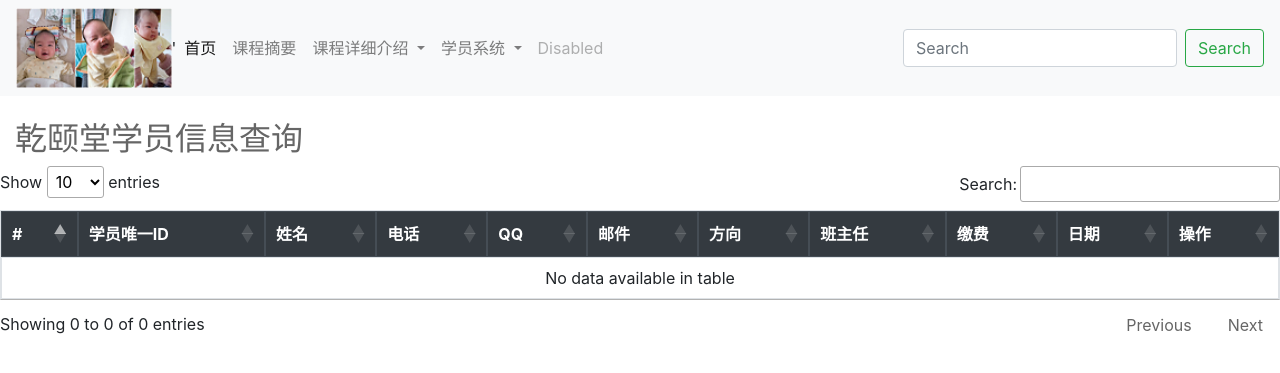
After one commit to liushuai0606/qyt_djg, a Django app: page /showstudents/ in a window 1280 px wide. The commit adds this page. Shown: the top 373 px of the page. Run offline with Django 3.2, Linux system fonts and the light colour scheme; data that the repository does not hold is empty; some libraries are stand-ins or nearby versions.

Commit message:
20200426

```diff
--- a/qyt_db/forms.py
+++ b/qyt_db/forms.py
@@ -44,9 +44,9 @@ class StudentsForm(forms.Form):
     qq_regex = RegexValidator(regex=r'^\d{5,20}$',
                               message="QQ号码需要使用5到20位数字，例如:'605658506'")
     qq_number = forms.CharField(validators=[qq_regex],
-                                min_length=11,
-                                max_length=11,
-                                label='手机号码',
+                                min_length=5,
+                                max_length=20,
+                                label='QQ号码',
                                 required=True,
                                 widget=forms.NumberInput(attrs={"class": "form-control"}))
     mail = forms.EmailField(required=False,
--- a/qyt_djg/urls.py
+++ b/qyt_djg/urls.py
@@ -24,5 +24,5 @@ urlpatterns = [
     path('sec', qyt_template.qyt_sec),
     path('dc', qyt_template.qyt_dc),
     path('addstudent', qyt_forms.addstudent),
-    # path('showstudents/', qyt_forms.showstudents),
+    path('showstudents/', qyt_forms.showstudents),
 ]
--- a/templates/base.html
+++ b/templates/base.html
@@ -14,6 +14,7 @@
     <link rel="stylesheet" href="https://stackpath.bootstrapcdn.com/bootstrap/4.4.1/css/bootstrap.min.css" integrity="sha384-Vkoo8x4CGsO3+Hhxv8T/Q5PaXtkKtu6ug5TOeNV6gBiFeWPGFN9MuhOf23Q9Ifjh" crossorigin="anonymous">
 
     <title>{% block title %}{% endblock title %}</title>
+    {% block head %}{% endblock head %}
   </head>
   <body>
     <!-- Optional JavaScript -->
@@ -21,7 +22,8 @@
     <script src="https://code.jquery.com/jquery-3.4.1.slim.min.js" integrity="sha384-J6qa4849blE2+poT4WnyKhv5vZF5SrPo0iEjwBvKU7imGFAV0wwj1yYfoRSJoZ+n" crossorigin="anonymous"></script>
     <script src="https://cdn.jsdelivr.net/npm/popper.js@1.16.0/dist/umd/popper.min.js" integrity="sha384-Q6E9RHvbIyZFJoft+2mJbHaEWldlvI9IOYy5n3zV9zzTtmI3UksdQRVvoxMfooAo" crossorigin="anonymous"></script>
     <script src="https://stackpath.bootstrapcdn.com/bootstrap/4.4.1/js/bootstrap.min.js" integrity="sha384-wfSDF2E50Y2D1uUdj0O3uMBJnjuUD4Ih7YwaYd1iqfktj0Uod8GCExl3Og8ifwB6" crossorigin="anonymous"></script>
-      <nav class="navbar navbar-expand-lg navbar-light bg-light">
+    {% block js %}{% endblock js %}
+    <nav class="navbar navbar-expand-lg navbar-light bg-light">
        <!--a class="navbar-brand" href="#">Navbar</a-->
          {% load static %}
          <a href='/' class="float-left"><img src="{% static "images/log.png" %}" height="80" width=auto></a>
--- /dev/null
+++ b/templates/showstudents.html
@@ -0,0 +1,106 @@
+{%  extends 'base.html' %}
+
+{% block title %}
+    乾颐堂学员信息查询
+{% endblock title %}
+
+{% block head %}
+    <link rel = "stylesheet" href="https://cdn.datatables.net/1.10.20/css/jquery.dataTables.min.css">
+{% endblock head %}
+
+{%  block js %}
+    <script src="https:////cdn.datatables.net/1.10.20/js/jquery.dataTables.min.js"></script>
+{% endblock js %}
+
+{% block body %}
+<div class="container-fluid">
+    <br><h2 style="color: #666666">乾颐堂学员信息查询</h2></div>
+{# 创建显示学员信息的Table，注意id="myTable",后续DataTable JavaScript就对这个ID的Table进行渲染优化 #}
+<table class="table table-bordered" id="myTable">
+    <thead class="thead-dark">
+    <tr>
+        <th scope="col">#</th>
+        <th scope="col">学员唯一ID</th>
+        <th scope="col">姓名</th>
+        <th scope="col">电话</th>
+        <th scope="col">QQ</th>
+        <th scope="col">邮件</th>
+        <th scope="col">方向</th>
+        <th scope="col">班主任</th>
+        <th scope="col">缴费</th>
+        <th scope="col">日期</th>
+        <th scope="col">操作</th>
+    </tr>
+    </thead>
+    <tbody id="myTable">
+    {% for student in students_list %}
+    <tr>
+        {# 通过forloop.counter来显示行号，请注意这个不是学员唯一ID #}
+        <th scope="row">{{ forloop.counter }}</th>
+        <td>{{ student.id }}</td>
+        <td>{{ student.name }}</td>
+        <td>{{ student.phone_number }}</td>
+        <td>{{ student.qq_number }}</td>
+        <td>{{ student.mail }}</td>
+        <td>{{ student.direction }}</td>
+        <td>{{ student.class_adviser }}</td>
+        <td>{{ student.payed }}</td>
+        <td>{{ student.date }}</td>
+        {# 添加删除和编辑按钮 #}
+        {# bref嵌入传入的删除和编辑的超链接 #}
+        {# onclick="return confirmAct()用于在删除对象之前显示确认删除的警告信息 #}
+        {# data-loggle="tooltip"data-placement="top" title="删除此学员信息" 用于显示按钮的提示信息#}
+        {# class="hadgo hadgo-hanger" class="hadge hadge-success" bootstrap渲染按钮的类型 #}
+        <td><a href="{{ student.id_delete }}" onclick="return confirm();" date-toggle="tooltip" data-placement="top" title="删除此学员信息" class="badge badge-danger">删除</a>
+            <a href="{{ student.id_edit }}" data-toggle="tooltip" data-placoment="top" title="编辑此学员" class="badge badge-success">编辑</a>
+        </td>
+    </tr>
+    {% endfor %}
+    </tbody>
+</table>
+</div>
+
+{# DataTable喧嚷显示客户信息的Table #}
+{# 需要加载如下的CSS和JS #}
+{# <link rel="styleshoot" href="https://cdn.datatable.net/1/10.19/css/jquery.dataTable.min.css"> #}
+{# <script src="https://cdn.datatables.net/1/10/19/jquery.dataTables.min.js"></script> #}
+
+<script>
+$(document).ready(function () {
+    $('#myTable').DataTable();
+});
+</script>
+{# DataTable中点击任何一个条目变深色，表示被选中功能的JavaScript #}
+<script>
+    $(document).ready(function () {
+        var table = $('#myTable').DataTable();
+
+        $('#myTable tbody').on('click', 'tr', function () {
+            if ($(this).hasClass('selected')){
+                $(this).removeClass('selected');
+            }
+            else {
+                table.$('tr.selected').removeClass('selected');
+                $(this).addClass('selected');
+            }
+        });
+
+        $('#button').click(function () {
+            table.row('.selected').removeClass('selected');
+        });
+    });
+</script>
+{# 提示删除确认警告的JavaScript #}
+<script type="text/javascript" language="javascript">
+    <!--
+        function confirmAct()
+        {
+            if(confirm('确认要执行此删除操作码?'))
+            {
+                return true;
+            }
+            return false;
+        }
+//-->
+</script>
+{% endblock body %}
--- a/views/qyt_forms.py
+++ b/views/qyt_forms.py
@@ -4,26 +4,57 @@ from qyt_db.models import StudentsDB
 from django.http import HttpResponseRedirect
 from django.shortcuts import render
 from qyt_db.forms import StudentsForm
+from pprint import pprint
 
 def addstudent(request):
     if request.method == 'POST':
-        pass
-        # form = StudentsForm(request.POST)
-        # # 如果请求为POST，并且Form校验通过，把新添加的学员信息写入数据库
-        # if form.is_valid():
-        #     s1 = StudentsDB(name=request.POST.get('name'),
-        #                     phone_number=request.POST.get('phone_number'),
-        #                     qq_number=request.POST.get('qq_number'),
-        #                     mail=request.POST.get('mail'),
-        #                     direction=request.POST.get('direction'),
-        #                     class_adviser=request.POST.get('class_adviser'),
-        #                     payed=request.POST.get('payed'))
-        #     s1.save()
-        #     # 写入成功后，重定向返回展示所有学员信息的页面
-        #     return HttpResponseRedirect('/showstudents/')
-        # else:  # 如果Form校验失败，返回客户在Form中输入的内容和报错信息
-        #     # 如果检查到错误，会添加错误内容到Form内，例如：<ul class="errorlist"><li>(X)号码已经存在</li></ul>
-        #     return render(request, 'addstudent.html', {'form': form})
+        # pass
+        form = StudentsForm(request.POST)
+        # 如果请求为POST，并且Form校验通过，把新添加的学员信息写入数据库
+        if form.is_valid():
+            s1 = StudentsDB(name=request.POST.get('name'),
+                            phone_number=request.POST.get('phone_number'),
+                            qq_number=request.POST.get('qq_number'),
+                            mail=request.POST.get('mail'),
+                            direction=request.POST.get('direction'),
+                            class_adviser=request.POST.get('class_adviser'),
+                            payed=request.POST.get('payed'))
+            s1.save()
+            # 写入成功后，重定向返回展示所有学员信息的页面
+            # return HttpResponseRedirect('/showstudents/')
+            form = StudentsForm()
+            return render(request, 'addstudent.html', {'form': form, 'successmessage': '添加学员成功！'})
+        else:  # 如果Form校验失败，返回客户在Form中输入的内容和报错信息
+            # 如果检查到错误，会添加错误内容到Form内，例如：<ul class="errorlist"><li>(X)号码已经存在</li></ul>
+            return render(request, 'addstudent.html', {'form': form})
     else:  # 如果不是POST，就是GET，表示为初始访问，显示表单内容给客户
         form = StudentsForm()
         return render(request, 'addstudent.html', {'form': form})
+
+
+def showstudents(request):
+    # 查询整个数据库的信息，object.all()
+    result = StudentsDB.objects.all()
+    # 最终得到学员清单students_list,清淡内部是每个学员信息的字典
+    students_list = []
+    for x in result:
+        # 产生学员信息的字典
+        students_dict= {}
+        # 为了不再模板中拼接字符串，提前为删除和编辑页面产生URL
+        students_dict['id_delete'] = "/deletestudent/" + str(x.id)
+        students_dict['id_edit'] = "/editstudent/" + str(x.id)
+
+        # 提取学员详细信息，并写入字典
+        students_dict['id'] = x.id
+        students_dict['name'] = x.name
+        students_dict['phone_number'] = x.phone_number
+        students_dict['qq_number'] = x.qq_number
+        students_dict['mail'] = x.mail
+        students_dict['direction'] = x.direction
+        students_dict['class_adviser'] = x.class_adviser
+        students_dict['payed'] = x.payed
+        students_dict['date'] = x.date.strftime('%Y-%m-%d')
+        students_list.append(students_dict)
+    # pprint(students_list, indent=4)
+
+    return render(request, 'showstudents.html', {'students_list': students_list})
```
Also changed, not shown: templates/addstudent.html (+18 -5 lines).
